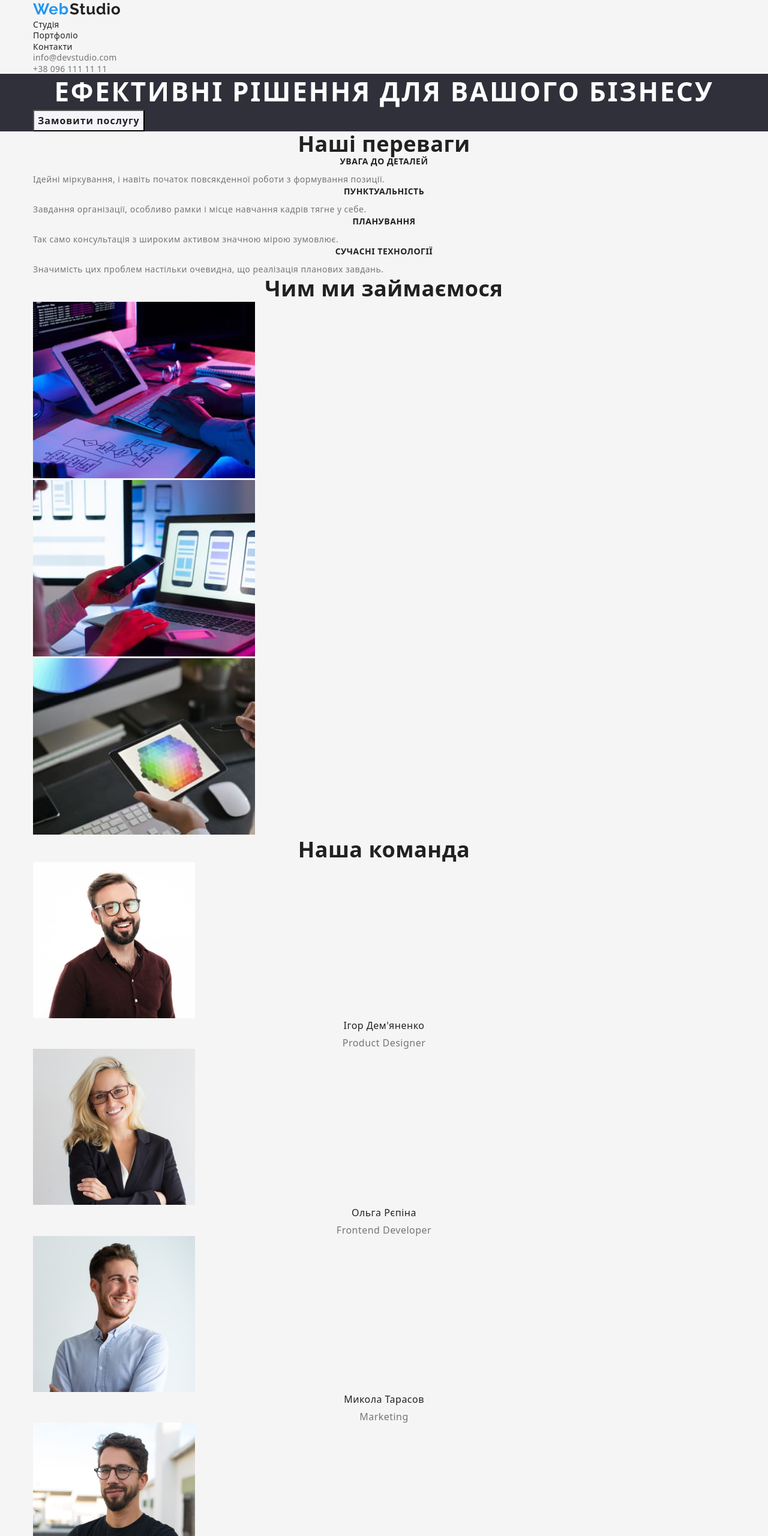
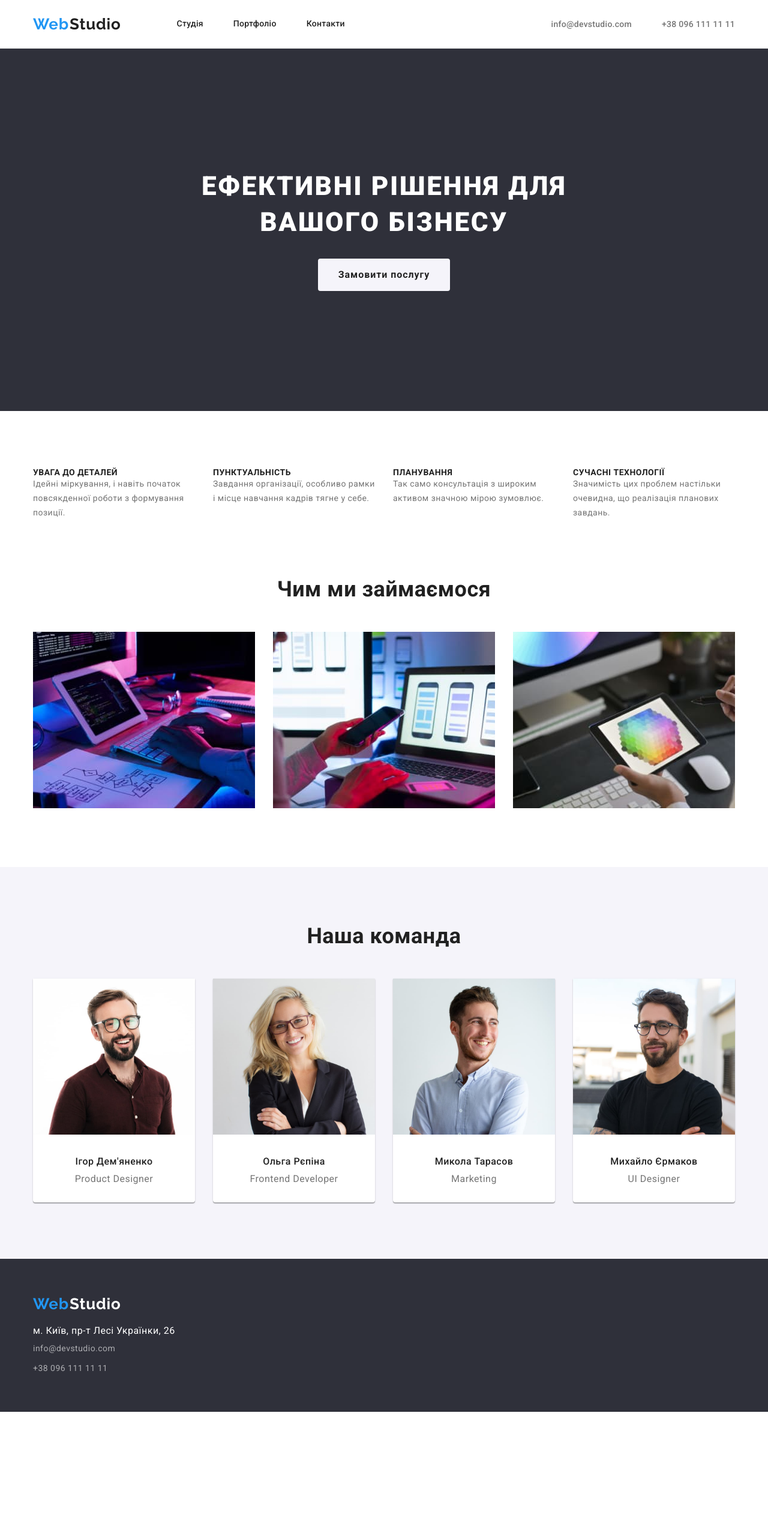
Before and after one commit to Sergey-Vil/goit-markup-hw-03, a plain HTML site: page index.html in a window 1280 px wide. Shown: the top 2560 px of the page at 60% size. After the commit the page ends 2353 px from the top, so only its background shows below. Drawn offline with nearby package versions, Linux system fonts and the light colour scheme.

Commit message:
Змінює класи, додає flexbox

```diff
--- /dev/null
+++ b/css/modern-normalize.css
@@ -0,0 +1,272 @@
+/*! modern-normalize v1.1.0 | MIT License | https://github.com/sindresorhus/modern-normalize */
+
+/*
+Document
+========
+*/
+
+/**
+Use a better box model (opinionated).
+*/
+
+*,
+::before,
+::after {
+  box-sizing: border-box;
+}
+
+/**
+1. Correct the line height in all browsers.
+2. Prevent adjustments of font size after orientation changes in iOS.
+3. Use a more readable tab size (opinionated).
+*/
+
+html {
+  line-height: 1.15; /* 1 */
+  -webkit-text-size-adjust: 100%; /* 2 */
+  -moz-tab-size: 4; /* 3 */
+  tab-size: 4; /* 3 */
+}
+
+/*
+Sections
+========
+*/
+
+/**
+1. Remove the margin in all browsers.
+2. Improve consistency of default fonts in all browsers. (https://github.com/sindresorhus/modern-normalize/issues/3)
+*/
+
+body {
+  margin: 0; /* 1 */
+  font-family: system-ui, -apple-system,
+    /* Firefox supports this but not yet `system-ui` */ 'Segoe UI', Roboto, Helvetica, Arial,
+    sans-serif, 'Apple Color Emoji', 'Segoe UI Emoji'; /* 2 */
+}
+
+/*
+Grouping content
+================
+*/
+
+/**
+1. Add the correct height in Firefox.
+2. Correct the inheritance of border color in Firefox. (https://bugzilla.mozilla.org/show_bug.cgi?id=190655)
+*/
+
+hr {
+  height: 0; /* 1 */
+  color: inherit; /* 2 */
+}
+
+/*
+Text-level semantics
+====================
+*/
+
+/**
+Add the correct text decoration in Chrome, Edge, and Safari.
+*/
+
+abbr[title] {
+  text-decoration: underline dotted;
+}
+
+/**
+Add the correct font weight in Edge and Safari.
+*/
+
+b,
+strong {
+  font-weight: bolder;
+}
+
+/**
+1. Improve consistency of default fonts in all browsers. (https://github.com/sindresorhus/modern-normalize/issues/3)
+2. Correct the odd 'em' font sizing in all browsers.
+*/
+
+code,
+kbd,
+samp,
+pre {
+  font-family: ui-monospace, SFMono-Regular, Consolas, 'Liberation Mono', Menlo, monospace; /* 1 */
+  font-size: 1em; /* 2 */
+}
+
+/**
+Add the correct font size in all browsers.
+*/
+
+small {
+  font-size: 80%;
+}
+
+/**
+Prevent 'sub' and 'sup' elements from affecting the line height in all browsers.
+*/
+
+sub,
+sup {
+  font-size: 75%;
+  line-height: 0;
+  position: relative;
+  vertical-align: baseline;
+}
+
+sub {
+  bottom: -0.25em;
+}
+
+sup {
+  top: -0.5em;
+}
+
+/*
+Tabular data
+============
+*/
+
+/**
+1. Remove text indentation from table contents in Chrome and Safari. (https://bugs.chromium.org/p/chromium/issues/detail?id=999088, https://bugs.webkit.org/show_bug.cgi?id=201297)
+2. Correct table border color inheritance in Chrome and Safari. (https://bugs.chromium.org/p/chromium/issues/detail?id=935729, https://bugs.webkit.org/show_bug.cgi?id=195016)
+*/
+
+table {
+  text-indent: 0; /* 1 */
+  border-color: inherit; /* 2 */
+}
+
+/*
+Forms
+=====
+*/
+
+/**
+1. Change the font styles in all browsers.
+2. Remove the margin in Firefox and Safari.
+*/
+
+button,
+input,
+optgroup,
+select,
+textarea {
+  font-family: inherit; /* 1 */
+  font-size: 100%; /* 1 */
+  line-height: 1.15; /* 1 */
+  margin: 0; /* 2 */
+}
+
+/**
+Remove the inheritance of text transform in Edge and Firefox.
+*/
+
+button,
+select {
+  text-transform: none;
+}
+
+/**
+Correct the inability to style clickable types in iOS and Safari.
+*/
+
+button,
+[type='button'],
+[type='reset'],
+[type='submit'] {
+  appearance: button;
+}
+
+/**
+Remove the inner border and padding in Firefox.
+*/
+
+::-moz-focus-inner {
+  border-style: none;
+  padding: 0;
+}
+
+/**
+Restore the focus styles unset by the previous rule.
+*/
+
+:-moz-focusring {
+  outline: 1px dotted ButtonText;
+}
+
+/**
+Remove the additional ':invalid' styles in Firefox.
+See: https://github.com/mozilla/gecko-dev/blob/2f9eacd9d3d995c937b4251a5557d95d494c9be1/layout/style/res/forms.css#L728-L737
+*/
+
+:-moz-ui-invalid {
+  box-shadow: none;
+}
+
+/**
+Remove the padding so developers are not caught out when they zero out 'fieldset' elements in all browsers.
+*/
+
+legend {
+  padding: 0;
+}
+
+/**
+Add the correct vertical alignment in Chrome and Firefox.
+*/
+
+progress {
+  vertical-align: baseline;
+}
+
+/**
+Correct the cursor style of increment and decrement buttons in Safari.
+*/
+
+::-webkit-inner-spin-button,
+::-webkit-outer-spin-button {
+  height: auto;
+}
+
+/**
+1. Correct the odd appearance in Chrome and Safari.
+2. Correct the outline style in Safari.
+*/
+
+[type='search'] {
+  appearance: textfield; /* 1 */
+  outline-offset: -2px; /* 2 */
+}
+
+/**
+Remove the inner padding in Chrome and Safari on macOS.
+*/
+
+::-webkit-search-decoration {
+  appearance: none;
+}
+
+/**
+1. Correct the inability to style clickable types in iOS and Safari.
+2. Change font properties to 'inherit' in Safari.
+*/
+
+::-webkit-file-upload-button {
+  appearance: button; /* 1 */
+  font: inherit; /* 2 */
+}
+
+/*
+Interactive
+===========
+*/
+
+/*
+Add the correct display in Chrome and Safari.
+*/
+
+summary {
+  display: list-item;
+}
--- a/css/styles.css
+++ b/css/styles.css
@@ -1,44 +1,68 @@
-/* основной цвет #212121 */
-/* вторичный цвет #757575 */
+/* основной цвет текста #212121 */
+/* вторичный цвет текста #757575 */
 /* Акцент #2196f3 */
 /* белый цвет  #FFFFFF */
 /* цвет фона   #2f303a */
+/* bg cекции team:#F5F4FA; */
+/* bg works: #F5F5F5; */
 /* цвет активной кнопки #F5F4FA */
 /* цвет ссылок в футере rgba(255, 255, 255, 0.6) */
 
 :root {
-  --primery-text-color: #212121;
+  --c-primery: #212121;
   --title-text-color: #757575;
-  --accent-color: #2196f3;
+  --c-accent: #2196f3;
   --white-color: #ffffff;
   --background-color: #2f303a;
   --background-color-btn: #f5f4fa;
   --footer-link: rgba(255, 255, 255, 0.6);
+  --bg-section: #ffffff;
+  --bg-accent: #2196f3;
+  --bg-team: #f5f4fa;
+  --bg-works: #f5f5f5;
+  --border-hed: #ececec;
+  --border-col: #eeeeee;
 }
 
 body {
-  /* font-family: 'Roboto', sans-serif; */
+  font-family: 'Roboto', sans-serif;
   letter-spacing: 0.03em;
-
-  color: var(--primery-text-color);
-  background-color: #f5f5f5;
+  margin: 0 auto;
+  color: var(--c-primery);
+}
+h1,
+h2,
+h3,
+h4,
+h5,
+h6,
+p,
+ul {
+  margin: 0 0;
 }
 
-.list {
-  margin: 0 0;
+.list,
+.list-btn {
+  display: flex;
   padding-left: 0;
-
+  justify-content: center;
   list-style: none;
 }
 .conteiner {
-  width: 1200px;
+  max-width: 1200px;
   margin: 0 auto;
   padding: 0 15px;
 }
 
 /* header */
 
-/* header logo */
+/* header nav */
+.page-header {
+  border-bottom: 1px solid var(--border-hed);
+}
+.header {
+  display: flex;
+}
 
 .logo,
 .title-primery,
@@ -51,20 +75,35 @@ body {
   text-decoration: none;
 }
 .logo {
-  color: var(--accent-color);
+  margin-right: 93px;
+
+  color: var(--c-accent);
 }
 .title-primery {
-  color: var(--primery-text-color);
   margin-left: -6px;
+
+  color: var(--c-primery);
 }
 .title-secondary {
+  margin-left: -6px;
+
   color: var(--white-color);
-  margin-left: -6px;
 }
 
 /* header nav */
+.site-nav {
+  display: flex;
+  align-items: center;
+}
 
+.site-nav .item:not(:last-child) {
+  margin-right: 50px;
+}
 .site-nav .link {
+  display: block;
+  padding-top: 32px;
+  padding-bottom: 32px;
+
   font-weight: 500;
   font-size: 14px;
   line-height: 1.14;
@@ -74,23 +113,36 @@ body {
 }
 
 .current:visited {
-  color: var(--accent-color);
+  color: var(--c-accent);
 }
 /* header contacts */
+.contacts {
+  display: flex;
+  align-items: center;
+  margin-left: auto;
+}
+
+.contacts .item:not(:last-child) {
+  margin-right: 50px;
+}
 
 .contacts .link {
+  padding-top: 32px;
+  padding-bottom: 32px;
+  text-decoration: none;
+
   font-weight: 500;
   font-size: 14px;
   line-height: 1.14;
   letter-spacing: 0.02em;
   color: var(--title-text-color);
-  text-decoration: none;
 }
+
 .link-map:hover,
 .link-map:focus,
 .link:hover,
 .link:focus {
-  color: var(--accent-color);
+  color: var(--bg-accent);
 }
 
 /* main */
@@ -100,67 +152,122 @@ body {
 .hero {
   background-color: var(--background-color);
 }
-.hero .title {
-  margin-top: 0;
-  margin-bottom: 0;
+.hero .conteiner {
+  color: var(--white-color);
+  padding-top: 200px;
+  padding-bottom: 200px;
+}
+
+.hero-title {
+  max-width: 696px;
+  margin: 0 auto 30px auto;
   font-weight: 900;
   font-size: 44px;
   line-height: 1.36;
   letter-spacing: 0.06em;
-  color: var(--white-color);
+  text-align: center;
   text-transform: uppercase;
-  text-align: center;
+}
+
+.hero .btn {
+  display: block;
+  margin-left: auto;
+  margin-right: auto;
+  padding: 10px 32px;
+  border-color: transparent;
+  border-radius: 4px;
 }
 .btn {
   font-weight: 700;
   font-size: 16px;
   line-height: 1.88;
   letter-spacing: 0.06em;
-  color: var(--primery-text-color);
+  color: var(--c-primery);
   background-color: var(--background-color-btn);
   cursor: pointer;
 }
 .btn:hover,
 .btn:focus {
   color: var(--white-color);
-  background-color: var(--accent-color);
+  background-color: var(--bg-accent);
 }
 
-/* main section */
-.features-title {
-  margin: 0;
+/* main features */
+
+.features .conteiner {
+  padding-top: 94px;
 }
+.features .title {
+  display: none;
+}
+
 .title {
-  margin: 0 0;
+  text-align: center;
+  margin-bottom: 50px;
+
   font-weight: 700;
   font-size: 36px;
   line-height: 1.17;
-  text-align: center;
 }
+.features .item:not(:last-child) {
+  margin-right: 30px;
+}
+
 .features .subject {
+  text-align: start;
   font-weight: 700;
   font-size: 14px;
-  line-height: 1.14;
+  line-height: 1.1428;
 
   text-transform: uppercase;
 }
 .features p {
-  margin: 0 0;
+  max-width: 270px;
   font-size: 14px;
-  line-height: 1.71;
+  line-height: 1.7142;
   color: var(--title-text-color);
 }
-.subject {
-  margin-top: 0;
+
+/* main works*/
+
+.works .conteiner,
+.team .conteiner {
+  padding-top: 94px;
+  padding-bottom: 94px;
+}
+
+.works .item:not(:last-child) {
+  margin-right: 30px;
+}
+
+/* main team */
+
+.team {
+  background-color: var(--bg-team);
+}
+.team .conteiner {
+  padding-bottom: 94px;
+}
+.team .item {
+  padding-bottom: 30px;
+  background: var(--bg-section);
+  box-shadow: 0px 1px 3px rgba(0, 0, 0, 0.12), 0px 1px 1px rgba(0, 0, 0, 0.14),
+    0px 2px 1px rgba(0, 0, 0, 0.2);
+  border-radius: 0px 0px 4px 4px;
+}
+.team .item:not(:last-child) {
+  margin-right: 30px;
+}
+.team .subject {
+  margin-top: 30px;
   margin-bottom: 10px;
+
   font-weight: 500;
   font-size: 16px;
   line-height: 1.19;
   text-align: center;
 }
 .team p {
-  margin-top: 0;
-  margin-bottom: 0;
   font-size: 16px;
   line-height: 1.19;
   color: var(--title-text-color);
@@ -168,13 +275,26 @@ body {
 }
 
 /* footer */
-
-.address {
-  font-style: normal;
-}
 .page-footer {
   background-color: var(--background-color);
 }
+.page-footer .conteiner {
+  padding-top: 60px;
+  padding-bottom: 60px;
+}
+.address {
+  margin-top: 20px;
+  font-style: normal;
+}
+
+.address-list {
+  padding-left: 0;
+  list-style: none;
+}
+.address-list .item:not(:last-child) {
+  margin-bottom: 9px;
+}
+
 .link-map {
   color: var(--white-color);
   text-decoration: none;
@@ -186,21 +306,67 @@ body {
   text-decoration: none;
 }
 
-/* pagePortfolio */
-.galary-title {
+/* page-Portfolio */
+
+.galary {
+  padding: 94px 0;
+}
+.galary.title {
   display: none;
 }
-.lists-title {
-  margin: 20px 24px 4px 24px;
+.galary .btn {
+  margin-bottom: 50px;
+}
+.list-btn {
+  display: flex;
+  gap: 8px;
+}
+.list-btn .btn {
+  padding: 6px 22px;
+  border-color: transparent;
+  border-radius: 4px;
+}
+.btn.general {
+  padding: 6px 25px;
+}
+.list-galary {
+  display: flex;
+  padding-left: 0;
+  flex-wrap: wrap;
+  list-style: none;
+}
+.list-galary .item:not(:nth-child(3n + 3)) {
+  margin-right: 30px;
+}
+.list-galary .item:not(:nth-child(n + 7)) {
+  margin-bottom: 30px;
+}
+.list-galary .item {
+  max-width: 370px;
+}
+.galary-title {
   font-weight: 700;
   font-size: 18px;
   line-height: 2;
   letter-spacing: 0.06em;
 }
-.lists .text {
-  margin: 0 24px 0 24px;
-
+.galary-desc {
+  padding: 20px 24px;
+  border: 1px solid var(--border-col);
+}
+.list-galary .text {
+  margin-top: 4px;
   font-size: 16px;
   line-height: 1.88;
   color: var(--title-text-color);
 }
+.galary-link {
+  font-family: 'Roboto', sans-serif;
+  letter-spacing: 0.03em;
+  margin: 0 auto;
+  color: var(--c-primery);
+  text-decoration: none;
+}
+.galary-link > img {
+  display: block;
+}
--- a/index.html
+++ b/index.html
@@ -18,63 +18,65 @@
     <link rel="stylesheet" href="./css/styles.css" />
   </head>
   <body>
-    <header class="header">
-      <div class="conteiner">
-        <nav class="site-nav none">
+    <header class="page-header">
+      <div class="conteiner header">
+        <nav class="site-nav">
           <a lang="en" href="./index.html" class="logo"
             >Web <span class="title-primery">Studio</span></a
           >
           <ul class="list">
-            <li>
+            <li class="item">
               <a href="./index.html" class="link current">Студія</a>
             </li>
-            <li>
+            <li class="item">
               <a href="./portfolio.html" class="link">Портфоліо</a>
             </li>
-            <li><a href="" class="link">Контакти</a></li>
+            <li class="item"><a href="" class="link">Контакти</a></li>
           </ul>
         </nav>
-        <ul class="contacts list">
-          <li><a href="mailto:info@devstudio.com" class="link">info@devstudio.com</a></li>
-          <li><a href="tel:+380961111111" class="link">+38 096 111 11 11</a></li>
+        <ul class="list contacts">
+          <li class="item">
+            <a href="mailto:info@devstudio.com" class="link">info@devstudio.com</a>
+          </li>
+          <li class="item"><a href="tel:+380961111111" class="link">+38 096 111 11 11</a></li>
         </ul>
       </div>
     </header>
     <main>
       <section class="hero">
         <div class="conteiner">
-          <h1 class="title">Ефективні рішення для вашого бізнесу</h1>
+          <h1 class="hero-title">Ефективні рішення для вашого бізнесу</h1>
           <button type="button" class="btn">Замовити послугу</button>
         </div>
       </section>
       <section class="features">
-        <div class="conteiner paddings">
+        <div class="conteiner">
           <h2 class="title">Наші переваги</h2>
           <ul class="list">
-            <li>
+            <li class="item">
               <h3 class="subject">УВАГА ДО ДЕТАЛЕЙ</h3>
               <p>Ідейні міркування, і навіть початок повсякденної роботи з формування позиції.</p>
             </li>
-            <li>
+            <li class="item">
               <h3 class="subject">ПУНКТУАЛЬНІСТЬ</h3>
               <p>Завдання організації, особливо рамки і місце навчання кадрів тягне у себе.</p>
             </li>
-            <li>
+            <li class="item">
               <h3 class="subject">ПЛАНУВАННЯ</h3>
               <p>Так само консультація з широким активом значною мірою зумовлює.</p>
             </li>
-            <li>
+            <li class="item">
               <h3 class="subject">СУЧАСНІ ТЕХНОЛОГІЇ</h3>
               <p>Значимість цих проблем настільки очевидна, що реалізація планових завдань.</p>
             </li>
           </ul>
         </div>
       </section>
-      <section>
-        <div class="conteiner paddings">
+      <section class="works">
+        <div class="conteiner">
           <h2 class="title">Чим ми займаємося</h2>
           <ul class="list">
-            <li>
+            <li class="item">
               <img
                 src="./images/web-development.jpg"
                 alt="Монітор планшета на якому створюється веб-додаток"
@@ -82,7 +84,7 @@
                 height="294"
               />
             </li>
-            <li>
+            <li class="item">
               <img
                 src="./images/mobile-development.jpg"
                 alt="Монітор планшета на якому створюється мобільний додаток"
@@ -90,7 +92,7 @@
                 height="294"
               />
             </li>
-            <li>
+            <li class="item">
               <img
                 src="./images/web-design.jpg"
                 alt="Монітор планшета на якому створюється веб-дизайн"
@@ -102,10 +104,10 @@
         </div>
       </section>
       <section class="team">
-        <div class="conteiner paddings">
+        <div class="conteiner">
           <h2 class="title">Наша команда</h2>
           <ul class="list">
-            <li>
+            <li class="item">
               <img
                 src="./images/igor.jpg"
                 alt="Портрет Ігора Дем'яненко"
@@ -115,12 +117,12 @@
               <h3 class="subject">Ігор Дем'яненко</h3>
               <p>Product Designer</p>
             </li>
-            <li>
+            <li class="item">
               <img src="./images/olga.jpg" alt="Портрет Ольги Рєпіної" width="270" height="260" />
               <h3 class="subject">Ольга Рєпіна</h3>
               <p>Frontend Developer</p>
             </li>
-            <li>
+            <li class="item">
               <img
                 src="./images/mikola.jpg"
                 alt="Портрет Миколи Тарасовa"
@@ -130,7 +132,7 @@
               <h3 class="subject">Микола Тарасов</h3>
               <p>Marketing</p>
             </li>
-            <li>
+            <li class="item">
               <img
                 src="./images/mihailo.jpg"
                 alt="Портрет Михайлa Єрмаковa"
@@ -150,8 +152,8 @@
           >Web <span class="title-secondary">Studio</span></a
         >
         <address class="address">
-          <ul class="list">
-            <li>
+          <ul class="address-list">
+            <li class="item">
               <a
                 href="https://www.google.com.ua/maps/@50.3929785,30.3235373,19z?hl=ru"
                 class="link-map"
@@ -160,8 +162,10 @@
                 >м. Київ, пр-т Лесі Українки, 26</a
               >
             </li>
-            <li><a href="mailto:info@devstudio.com" class="link">info@devstudio.com</a></li>
-            <li><a href="tel:+380961111111" class="link">+38 096 111 11 11</a></li>
+            <li class="item">
+              <a href="mailto:info@devstudio.com" class="link">info@devstudio.com</a>
+            </li>
+            <li class="item"><a href="tel:+380961111111" class="link">+38 096 111 11 11</a></li>
           </ul>
         </address>
       </div>
```
Also changed, not shown: portfolio.html (+91 -48 lines).
